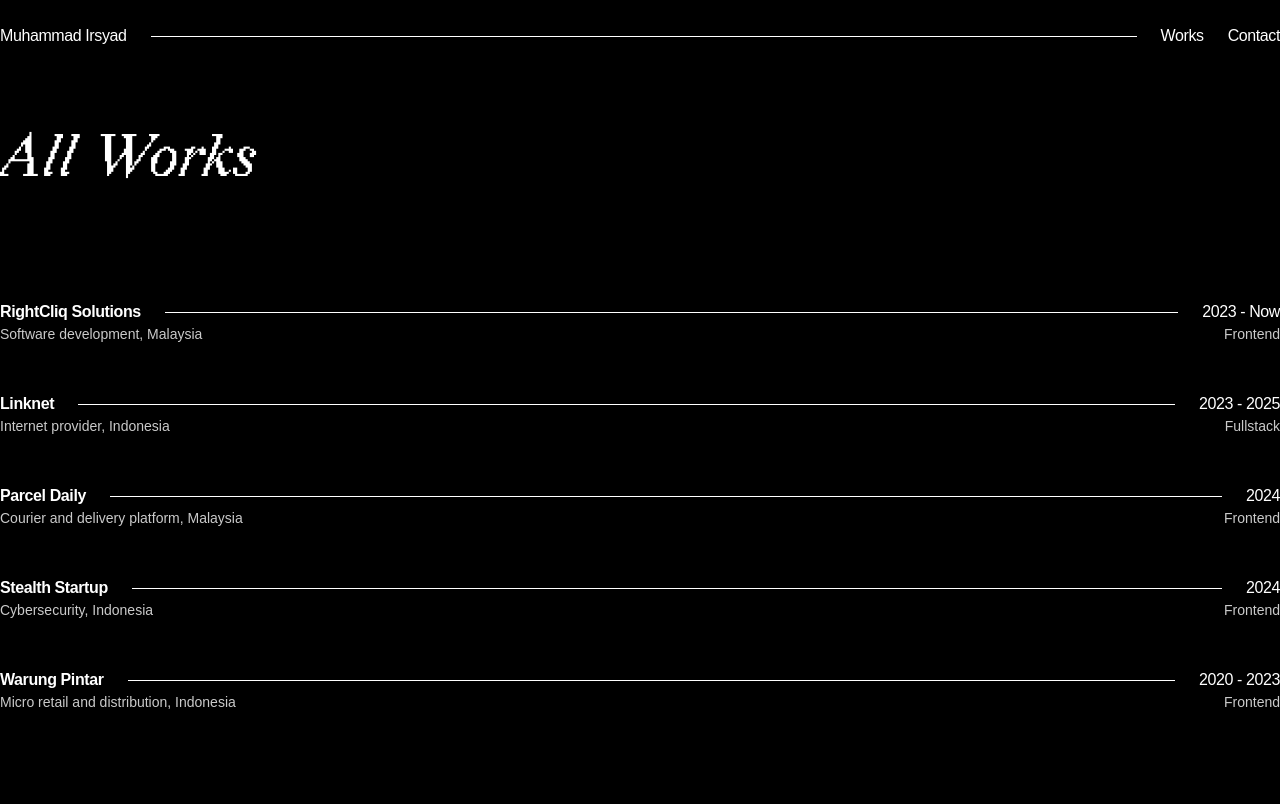
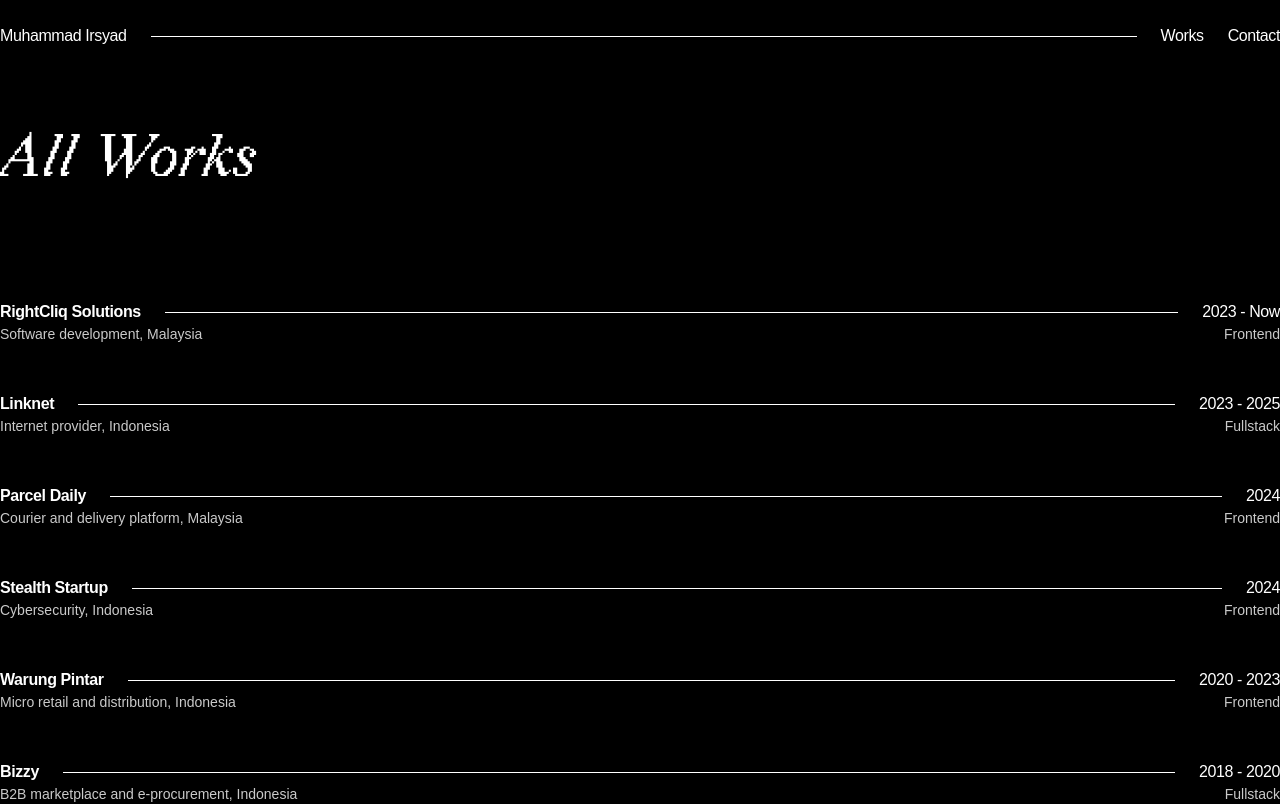
Before and after one commit to irxd/portfolio, a Next.js app: page /works in a window 1280 px wide. Shown: the top 804 px of the page. Built offline with nearby package versions, Linux system fonts and the light colour scheme.

Commit message:
feat: add more works data

```diff
--- a/app/data/works.ts
+++ b/app/data/works.ts
@@ -234,7 +234,8 @@
         Trader Center Sales App - a tool for the sales team to manage trader (large-scale buyer) visit schedules and purchasing activities.
 
         One challenge early on was ensuring requirements were technically feasible, especially while working as the sole engineer. I addressed this by actively coordinating with engineers from other squads to validate technical possibilities before development.`,
-        stack: 'React ▪ React Native ▪ Next ▪ Typescript',
+        stack:
+          'React ▪ React Native ▪ Next ▪ Typescript ▪ GraphQL ▪ Jest ▪ React Native Testing Library',
         images: [],
       },
       {
@@ -244,43 +245,58 @@
 
         During this period, I initiated and contributed to the development of Renceng Native, a new React Native UI kit for the main app collaborated with UI/UX and frontend chapter. The existing UI kit had no active maintainers, limited documentation, and issues with certain components, especially during unit testing. I proposed building a replacement that addressed these problems. After the initial development, more engineers joined the effort, and we released an early version. The migration from the old UI kit to the new one was smooth because we maintained the same API/usage, minimizing code changes in the main app. To further improve the developer experience, I integrated Storybook, enabling the team to view component documentation and usage examples without manually checking the source code.`,
         stack:
-          'React ▪ React Native ▪ Next ▪ Typescript ▪ Jest ▪ React Native Testing Library ▪ Storybook',
+          'React ▪ React Native ▪ Next ▪ Typescript ▪ GraphQL ▪ Jest ▪ React Native Testing Library ▪ Storybook',
         images: [],
       },
     ],
     position: 'Frontend',
   },
-  // {
-  //   id: 5,
-  //   company: 'Warung Pintar',
-  //   year: '2023',
-  //   companyDescription: 'Micro retail and distribution, Indonesia',
-  //   workDescription:
-  //     'Collaborated with internal team to revamp the customer platform. Migrating features from vue to react codebase, improving overall user experience and increasing customer satisfaction by addressing pain points in the legacy platform.',
-  //   position: 'Frontend',
-  //   stack: 'React ▪ Vue ▪ Next ▪ Typescript',
-  //   images: [],
-  // },
-  // {
-  //   id: 6,
-  //   company: 'Bizzy',
-  //   year: '2020',
-  //   companyDescription: 'B2B marketplace and e-procurement, Indonesia',
-  //   workDescription:
-  //     'Collaborated with internal team to revamp the customer platform. Migrating features from vue to react codebase, improving overall user experience and increasing customer satisfaction by addressing pain points in the legacy platform.',
-  //   position: 'Frontend',
-  //   stack: 'React ▪ Vue ▪ Next ▪ Typescript',
-  //   images: [],
-  // },
-  // {
-  //   id: 7,
-  //   company: 'Babyloania',
-  //   year: '2018',
-  //   companyDescription: 'Rental marketplace for baby and kids products, Indonesia',
-  //   workDescription:
-  //     'Collaborated with internal team to revamp the customer platform. Migrating features from vue to react codebase, improving overall user experience and increasing customer satisfaction by addressing pain points in the legacy platform.',
-  //   position: 'Frontend',
-  //   stack: 'React ▪ Vue ▪ Next ▪ Typescript',
-  //   images: [],
-  // },
+  {
+    id: 6,
+    company: 'Bizzy',
+    year: '2018 - 2020',
+    companyDescription: 'B2B marketplace and e-procurement, Indonesia',
+    works: [
+      {
+        id: 1,
+        title: 'Bizzy Commerce',
+        description: `I joined the team responsible for maintaining Warehouse Management features, which involved developing a microservice to handle all related operations as well as implementing features on the marketplace side. I also developed an order tracker to help the internal team monitor order status across platforms and built messaging features to enable communication between vendors and customers on the platform.`,
+        stack: 'Node ▪ Vue ▪ Nuxt ▪ Mocha ▪ Redis ▪ MySQL ▪ MongoDB',
+        images: [],
+      },
+      {
+        id: 2,
+        title: 'Bizzy Marketplace',
+        description: `I joined the team responsible for developing the revamped marketplace. During this time, my role shifted from a backend focus to primarily frontend development, where I began working extensively with React.`,
+        stack: 'React ▪ Next ▪ Typescript ▪ Jest ▪ React Native Testing Library',
+        images: [],
+      },
+      {
+        id: 3,
+        title: 'Bizzy Distribution',
+        description: `I joined the team responsible for developing the distribution side of the platform, working primarily on vendor management modules and also contributing to product management and other related modules. A key challenge was adapting quickly to a new environment while delivering features under tight deadlines.`,
+        stack: 'React ▪ Typescript ▪ Jest ▪ React Native Testing Library',
+        images: [],
+      },
+    ],
+    position: 'Fullstack',
+  },
+  {
+    id: 7,
+    company: 'Babyloania',
+    year: '2016 - 2018',
+    companyDescription: 'Rental marketplace, Indonesia',
+    works: [
+      {
+        id: 1,
+        title: 'Babyloania Rental Marketplace',
+        description: `This is where my journey as a software engineer truly began, starting from not knowing what APIs and Git were to handling end-to-end development independently. I managed all microservices, including user, product, and order services, and developed both the CMS and marketplace. I also actively participated in design reviews and product development ideation, helping shape new features and improve the overall user experience.
+
+        Through this role, I not only gained full-stack development experience but also helped streamline internal processes and deliver product improvements that enhanced platform usability for both customers and internal staffs.`,
+        stack: 'Node ▪ Meteor ▪ Redis ▪ Elasticsearch ▪ MongoDB ▪ Docker',
+        images: [],
+      },
+    ],
+    position: 'Fullstack',
+  },
 ]
```
